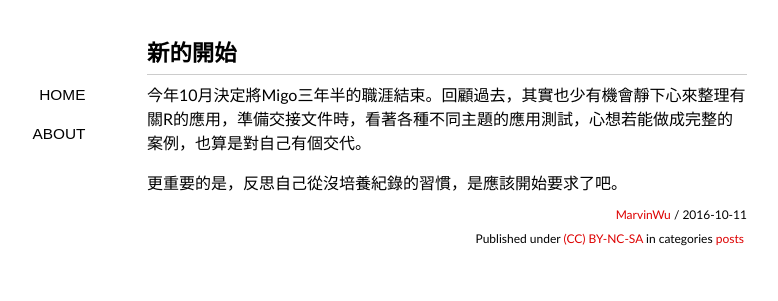
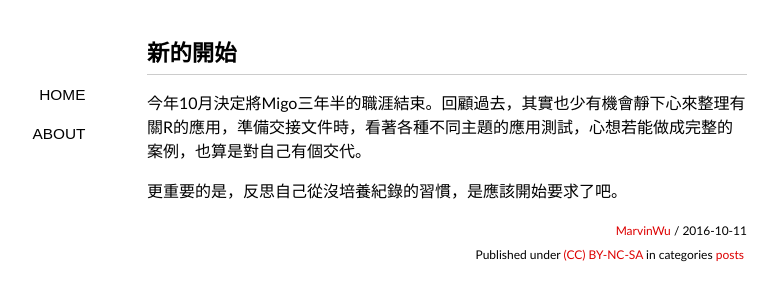
Before and after one commit to ddtwu/ddtwu.github.io, a Jekyll site: the page built from _posts/2016-10-11-Initial.md, in a window 1280 px wide. Shown: the top 301 px of the page, without its empty margins (193-971 px from the left). Built offline with Jekyll 4.4.1, drawn with Linux system fonts in a browser that asks for light colours; nearby versions of some CDN libraries; some web fonts are replaced; comment, search, counter and statistics services are not loaded.

Commit message:
no message

```diff
--- a/_layouts/post.html
+++ b/_layouts/post.html
@@ -2,7 +2,7 @@
 layout: default
 ---
 
-<section class="post123">
+<section class="post">
 {{ content }}
 </section>
 <section class="meta">
```
